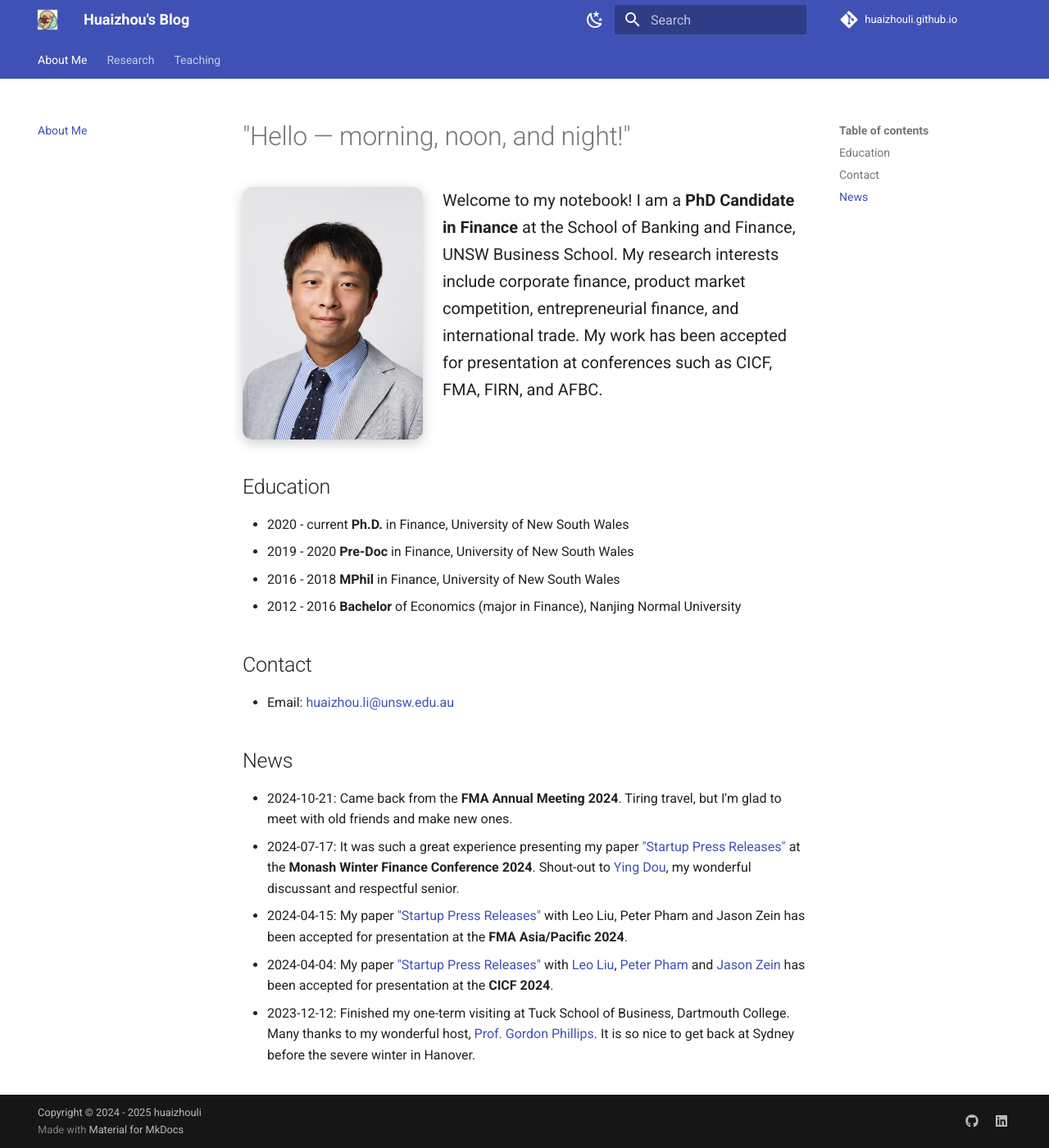
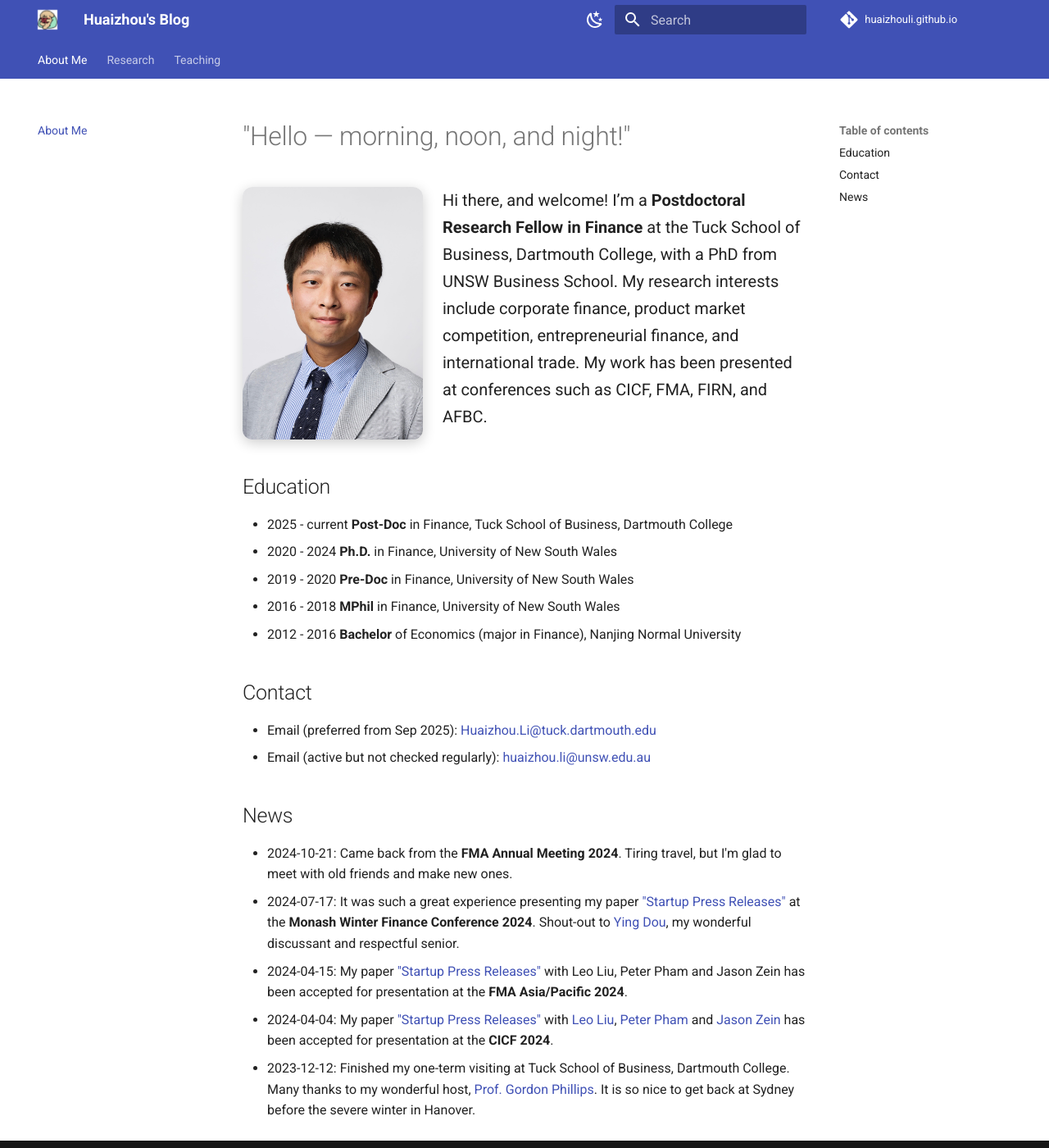
Before and after one commit to huaizhouli/huaizhouli.github.io, an MkDocs documentation site: the page built from docs/index.md, in a window 1280 px wide and 1400 px high. Shown: the whole window at 82% size. Built offline with MkDocs 1.6.1 and Material for MkDocs 9.7.7, drawn with Linux system fonts in a browser that asks for light colours; comment, search, counter and statistics services are not loaded.

Commit message:
Update index.md

```diff
--- a/docs/index.md
+++ b/docs/index.md
@@ -14,9 +14,8 @@
   <!-- Intro (right, default text size) -->
   <div style="flex:1 1 auto; min-width:0; font-size:1rem; line-height:1.65; display:flex; align-items:flex-start;">
     <p style="margin:0;">
-      Welcome to my notebook! I am a <strong>PhD Candidate in Finance</strong> at the School of Banking and Finance, UNSW Business School.
-      My research interests include corporate finance, product market competition, entrepreneurial finance, and international trade.
-      My work has been accepted for presentation at conferences such as CICF, FMA, FIRN, and AFBC.
+      Hi there, and welcome! I’m a <strong>Postdoctoral Research Fellow in Finance</strong> at the Tuck School of Business, Dartmouth College, with a PhD from UNSW Business School.       My research interests include corporate finance, product market competition, entrepreneurial finance, and international trade.
+      My work has been presented at conferences such as CICF, FMA, FIRN, and AFBC.
     </p>
   </div>
 
@@ -24,14 +23,16 @@
 
 ## Education
 
-- 2020 - current **Ph.D.** in Finance, University of New South Wales
+- 2025 - current **Post-Doc** in Finance, Tuck School of Business, Dartmouth College
+- 2020 - 2024 **Ph.D.** in Finance, University of New South Wales
 - 2019 - 2020 **Pre-Doc** in Finance, University of New South Wales
 - 2016 - 2018 **MPhil** in Finance, University of New South Wales
 - 2012 - 2016 **Bachelor** of Economics (major in Finance), Nanjing Normal University
 
 ## Contact
 
-- Email: [huaizhou.li@unsw.edu.au](mailto:huaizhou.li@unsw.edu.au)
+- Email (preferred from Sep 2025): [Huaizhou.Li@tuck.dartmouth.edu](mailto:Huaizhou.Li@tuck.dartmouth.edu)
+- Email (active but not checked regularly): [huaizhou.li@unsw.edu.au](mailto:huaizhou.li@unsw.edu.au)
 
 ## News
 
```
